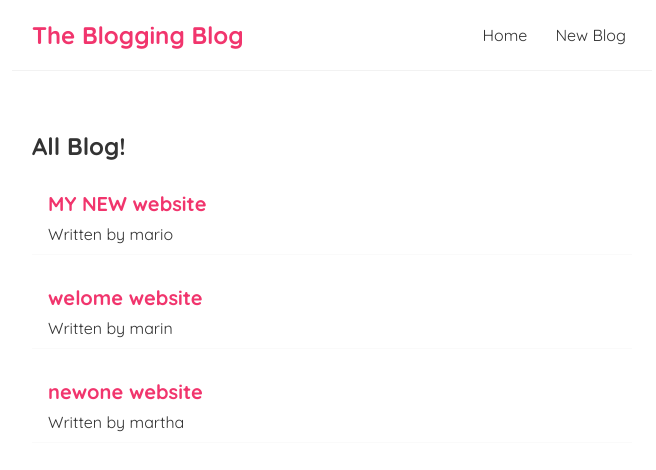
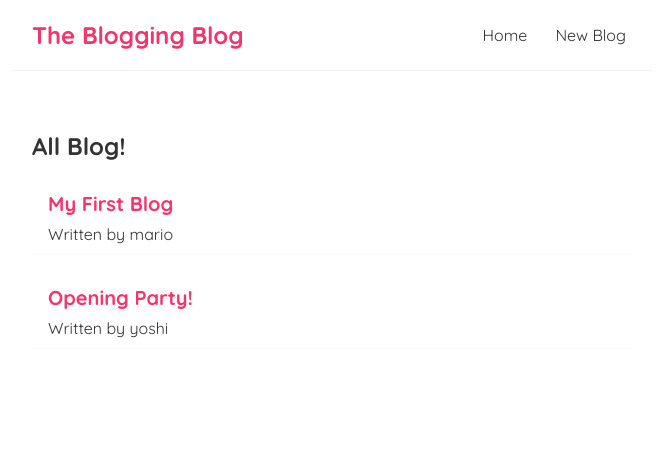
Before and after one commit to Sakshi2830/bloging-site, a React (Create React App) app: page / in a window 1280 px wide. Shown: the top 470 px of the page, without its empty margins (308-964 px from the left). Built offline with nearby package versions, Linux system fonts and the light colour scheme; data requests are answered from the project's data file.

Commit message:
fetching local data

```diff
--- a/src/BlogList.js
+++ b/src/BlogList.js
@@ -1,4 +1,4 @@
-const BlogList = ({blogs, title}) => {
+const BlogList = ({blogs, title,handleDelete}) => {
     return(
         <div className="blog-list">
             <h2>{ title }</h2>
--- a/src/Home.js
+++ b/src/Home.js
@@ -1,16 +1,43 @@
-import { useState } from "react";
+import { useState , useEffect} from "react";
 import BlogList from "./BlogList";
 const Home = () => {
-  const [blog,setBlog] = useState([
-      {title: 'MY NEW website', body: 'lorem epsum.......', author: 'mario'},
-      {title: 'welome website', body: 'lorem epsum.......', author: 'marin'},
-      {title: 'newone website', body: 'lorem epsum.......', author: 'martha'}
-  ])
+  const [blogs,setBlogs] = useState(null);
+  const [isPending, setIsPending] = useState(true);
+  const [error, setError] = useState(null)
+
+
+  useEffect(() =>{
+    setTimeout(() => {
+      fetch('http://localhost:8000/blogs')
+      .then( res =>{
+        if(!res.ok){
+          throw Error('could not fetch');
+        }
+        return res.json();
+       })
+       .then(data => {
+         setBlogs(data);
+         setIsPending(false)
+         setError(null)
+       })
+       .catch((err) =>{
+        setIsPending(false)
+         setError(err.message)
+       })
+      }, 1000);
+  },[]);
+//"},[])"this empty array dependency make sure that this hooks  only runs the function after the first initial render,there after if the state changes it dont run the function
+  // const handleDelete = (id) => {
+  //     const newBlogs = blogs.filter(blog => blog.id !== id);
+  //     setBlogs(newBlogs);
+  // }
     return (
         <div className="home">
-            <BlogList  blogs={blog} title="All Blog!" />
+          { error && <div>{error}</div>}
+          { isPending && <div>Loading.......</div>}
+            {blogs && <BlogList  blogs={blogs} title="All Blog!"  />}
          </div>
     );
 }
 
-export default Home
+export default Home;
```
